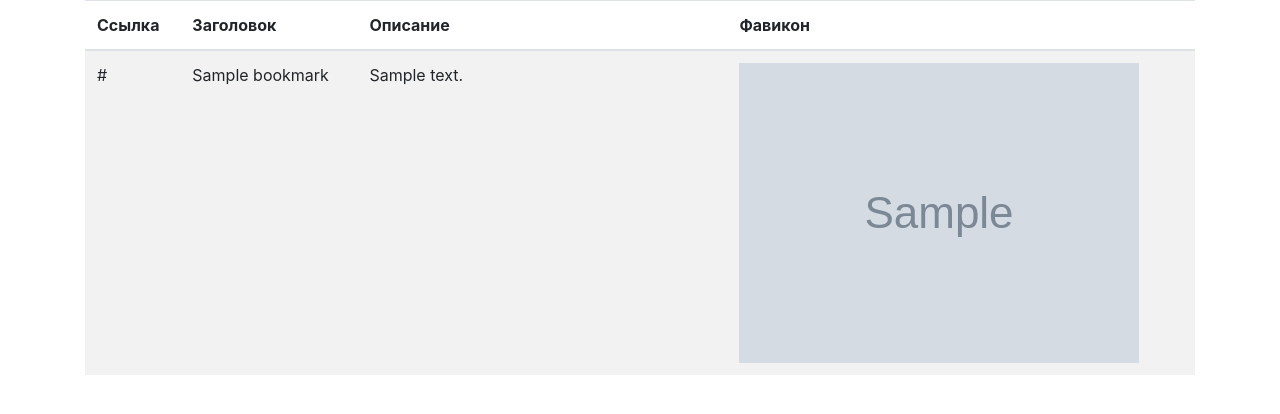
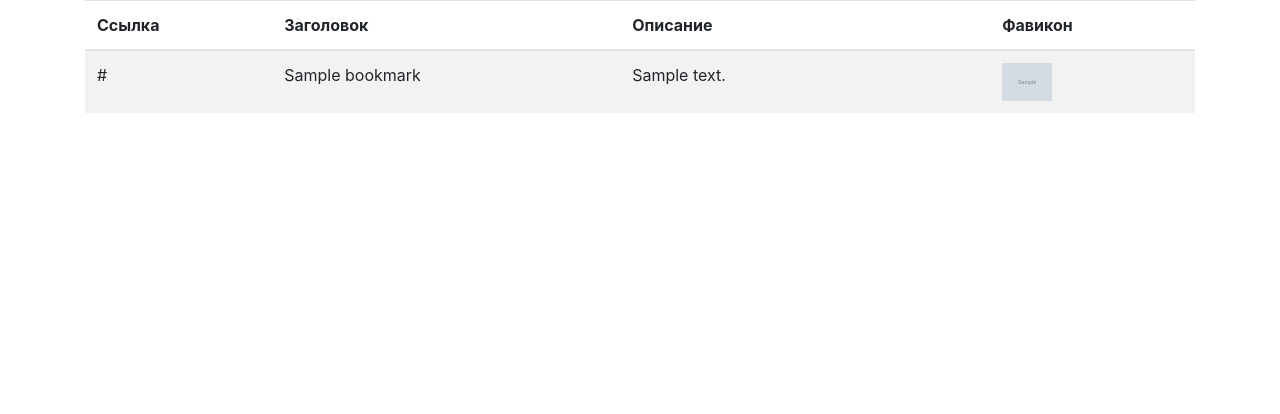
Before and after one commit to serkuksov/Bookmark, a Django app: page / in a window 1280 px wide. Shown: the part 56-470 px from the top of the page. Run offline with Django 4.2, Linux system fonts and the light colour scheme; a user stored in the database is signed in; tables that the repository leaves empty hold one stand-in row (values such as "Sample post"); grey boxes marked "Sample" are stand-in pictures; some libraries are stand-ins or nearby versions.

Commit message:
Изменен размер фавикона

```diff
--- a/app/templates/bookmarks_app/bookmark_list.html
+++ b/app/templates/bookmarks_app/bookmark_list.html
@@ -26,7 +26,7 @@
                   <td>{{ bookmark.title }}</td>
                   <td class="col-md-4">{{ bookmark.description }}</td>
                   <td>
-                      <img src="{{ bookmark.favicon_url }}" alt="">
+                      <img class="img-fluid" width="50px" src="{{ bookmark.favicon_url }}" alt="">
                   </td>
               {% endif %}
             </tr>
```
